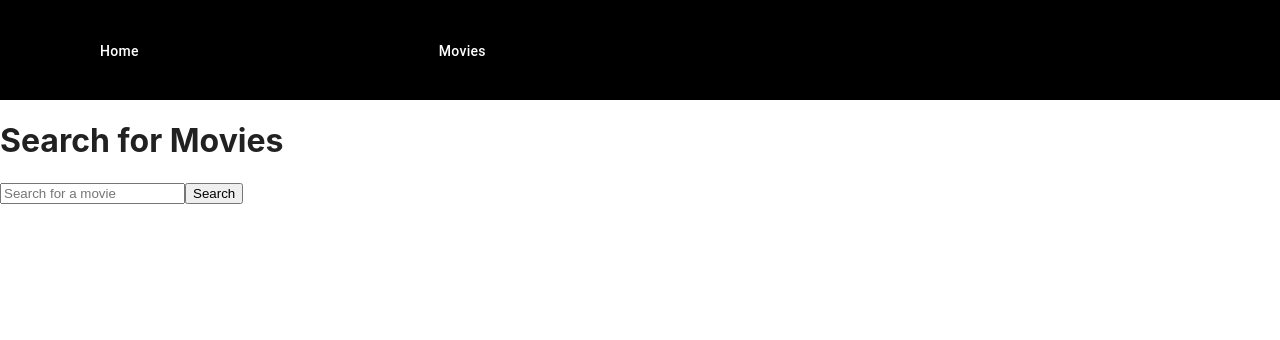
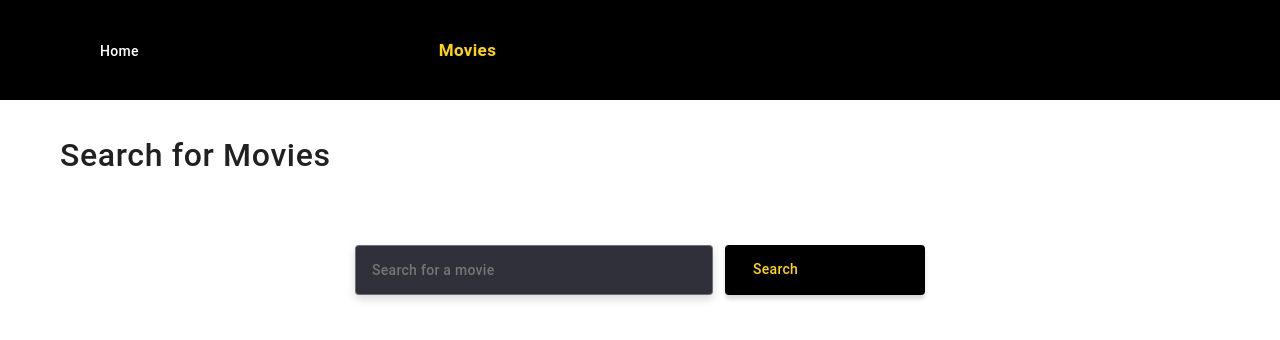
Before and after one commit to KostyaSverdel/goit-react-hw-05-movies, a React (Create React App) app: page /movies in a window 1280 px wide. Shown: the top 340 px of the page. Built offline with nearby package versions, Linux system fonts and the light colour scheme.

Commit message:
addBackButton

```diff
--- a/src/components/Header/Header.jsx
+++ b/src/components/Header/Header.jsx
@@ -6,16 +6,12 @@ export const Header = () => {
     <div className={css.navBar}>
       <ul className={css.ulNavBar}>
         <li>
-          <NavLink className={css.navLink} to="/" activeClassName={css.active}>
+          <NavLink className={css.navLink} to="/">
             Home
           </NavLink>
         </li>
         <li>
-          <NavLink
-            className={css.navLink}
-            to="/movies"
-            activeClassName={css.active}
-          >
+          <NavLink className={css.navLink} to="/movies">
             Movies
           </NavLink>
         </li>
--- a/src/components/Header/Header.module.css
+++ b/src/components/Header/Header.module.css
@@ -19,9 +19,3 @@
     letter-spacing: .02em;
     color: white;
 }
-
-.active {
-color: gold;
-font-weight: 700;
-    font-size: 17px;
-}
--- a/src/components/MovieDetails/MovieDetails.jsx
+++ b/src/components/MovieDetails/MovieDetails.jsx
@@ -1,7 +1,7 @@
 import React, { useState, useEffect } from 'react';
 import PropTypes from 'prop-types';
-import { Link, useParams } from 'react-router-dom';
-
+import { Link, useParams, useLocation } from 'react-router-dom';
+import css from '../MovieDetails/MovieDetails.module.css';
 import { getMovieDetails } from 'data/Api';
 import Cast from '../Cast/Cast';
 import Reviews from '../Reviews/Reviews';
@@ -22,6 +22,7 @@ function MovieDetails() {
 
   const toggleCast = () => setShowCast(!showCast);
   const toggleReviews = () => setShowReviews(!showReviews);
+  const location = useLocation();
 
   if (!movie) return <div>Loading...</div>;
 
@@ -36,7 +37,10 @@ function MovieDetails() {
   } = movie;
 
   return (
-    <div>
+    <div className={css.MovieDetailsPage}>
+      <Link className={css.ButtonBack} to={location.state}>
+        Back
+      </Link>
       <h1>{title}</h1>
       <img src={`https://image.tmdb.org/t/p/w500${posterPath}`} alt={title} />
       <p>{overview}</p>
@@ -45,14 +49,22 @@ function MovieDetails() {
       <p>Runtime: {runtime} minutes</p>
       <p>Vote average: {voteAverage}</p>
       <nav>
-        <ul>
+        <ul className={css.MovieDetailsNavLink}>
           <li>
-            <Link to={`/movies/${movieId}/cast`} onClick={toggleCast}>
+            <Link
+              className={css.MovieDetailsLink}
+              to={`/movies/${movieId}/cast`}
+              onClick={toggleCast}
+            >
               Cast
             </Link>
           </li>
           <li>
-            <Link to={`/movies/${movieId}/reviews`} onClick={toggleReviews}>
+            <Link
+              className={css.MovieDetailsLink}
+              to={`/movies/${movieId}/reviews`}
+              onClick={toggleReviews}
+            >
               Reviews
             </Link>
           </li>
--- /dev/null
+++ b/src/components/MovieDetails/MovieDetails.module.css
@@ -0,0 +1,48 @@
+.MovieDetailsPage {
+    display: flex;
+    flex-direction: column;
+    align-items: center;
+    gap: 20px;
+}
+
+.MovieDetailsNavLink {
+    display: flex;
+    gap: 600px;
+}
+
+.MovieDetailsLink{
+    font-family: "Roboto", sans-serif;
+    font-weight: 500;
+    font-size: 14px;
+    line-height: 1.14;
+    letter-spacing: .02em;
+    color: black;
+}
+
+.ButtonBack{
+    left: 30px;
+    position: absolute;
+    font-family: "Roboto", sans-serif;
+    font-weight: 500;
+    font-size: 14px;
+    line-height: 1.14;
+    letter-spacing: .02em;
+    background: black;
+    color: red;
+    width: 200px;
+    height: 50px;
+    margin-left: 12px;
+    border: none;
+    box-shadow: 0px 4px 4px rgb(0 0 0 / 15%);
+    border-radius: 4px;
+    display: inline-flex;
+    align-items: center;
+    padding: 10px 28px;
+    margin-top: 10px;
+}
+
+.ButtonBack:hover,
+.ButtonBack:focus {
+    background-color: red;
+    color: black;
+}
--- a/src/components/Pages/Movies/Movies.jsx
+++ b/src/components/Pages/Movies/Movies.jsx
@@ -2,6 +2,7 @@ import React, { useState, useEffect } from 'react';
 import PropTypes from 'prop-types';
 import { Link, useLocation } from 'react-router-dom';
 import { searchMovies } from 'data/Api';
+import css from '../Movies/Movies.module.css';
 
 function Movies(history) {
   const location = useLocation();
@@ -50,22 +51,26 @@ function Movies(history) {
   };
 
   return (
-    <div>
-      <h1>Search for Movies</h1>
-      <form onSubmit={handleSubmit}>
+    <div className={css.SearchMoviesPage}>
+      <h1 className={css.SearchMoviesTitle}>Search for Movies</h1>
+      <form className={css.SearchMoviesForm} onSubmit={handleSubmit}>
         <input
+          className={css.SearchMoviesInputForm}
           type="text"
           value={searchQuery}
           onChange={handleSearchInput}
           placeholder="Search for a movie"
         />
-        <button type="submit">Search</button>
+        <button className={css.SearchMoviesButton} type="submit">
+          Search
+        </button>
         {error && <p>{error}</p>}
       </form>
-      <ul>
+      <ul className={css.SearchMoviesResults}>
         {searchResults.map(movie => (
           <li key={movie.id}>
             <Link
+              className={css.SearchMoviesResultsLink}
               to={{
                 pathname: `/movies/${movie.id}`,
                 search: `?query=${searchQuery}`,
--- /dev/null
+++ b/src/components/Pages/Movies/Movies.module.css
@@ -0,0 +1,76 @@
+.SearchMoviesPage {
+    display: flex;
+    gap: 50px;
+    flex-direction: column;
+}
+
+.SearchMoviesTitle {
+    line-height: 1.14;
+    letter-spacing: .02em;
+    margin-left: 60px;
+    font-family: "Roboto", sans-serif;
+    font-weight: 500;
+}
+
+.SearchMoviesInputForm {
+    font-family: "Roboto", sans-serif;
+    font-weight: 500;
+    font-size: 14px;
+    line-height: 1.14;
+    letter-spacing: .02em;
+    background: #2f303a;
+    color: rgba(255, 255, 255, 0.6);
+    width: 358px;
+    height: 50px;
+    border: 1px solid rgba(255, 255, 255, 0.3);
+    filter: drop-shadow(0px 4px 4px rgba(0, 0, 0, 0.15));
+    border-radius: 4px;
+    padding-left: 16px;
+}
+
+
+.SearchMoviesButton{
+    font-family: "Roboto", sans-serif;
+    font-weight: 500;
+    font-size: 14px;
+    line-height: 1.14;
+    letter-spacing: .02em;
+    background: black;
+    color: gold;
+    width: 200px;
+    height: 50px;
+    margin-left: 12px;
+    border: none;
+    box-shadow: 0px 4px 4px rgb(0 0 0 / 15%);
+    border-radius: 4px;
+    display: inline-flex;
+    align-items: center;
+    padding: 10px 28px;
+}
+
+.SearchMoviesButton:hover,
+.SearchMoviesButton:focus {
+color: black;
+background-color: gold;
+}
+
+.SearchMoviesForm {
+    display: flex;
+    flex-direction: row;
+    justify-content: center;
+}
+
+.SearchMoviesResults {
+    display: flex;
+    flex-direction: column;
+    align-items: center;
+}
+
+.SearchMoviesResultsLink{
+    color: black;
+    font-family: "Roboto", sans-serif;
+    font-weight: 500;
+    font-size: 16px;
+    line-height: 1.14;
+    letter-spacing: .02em;
+}
--- a/src/index.css
+++ b/src/index.css
@@ -43,3 +43,25 @@ ul {
 a {
   text-decoration: none;
 }
+a:hover {
+  color: gold;
+}
+
+a:focus {
+  color: gold;
+}
+
+.active {
+  color: gold;
+  font-weight: 700;
+      font-size: 17px;
+  }
+
+  p {
+    color: black;
+    font-family: "Roboto", sans-serif;
+    font-weight: 500;
+    font-size: 16px;
+    line-height: 1.14;
+    letter-spacing: .02em;
+  }
```
